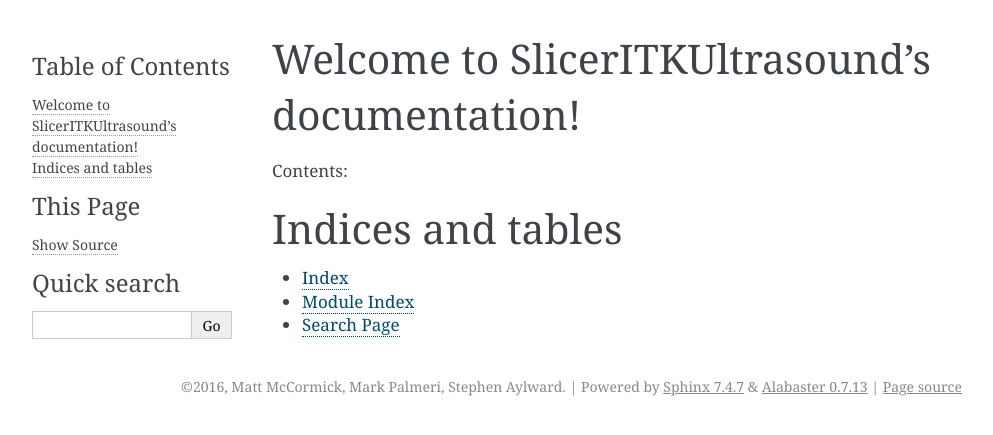
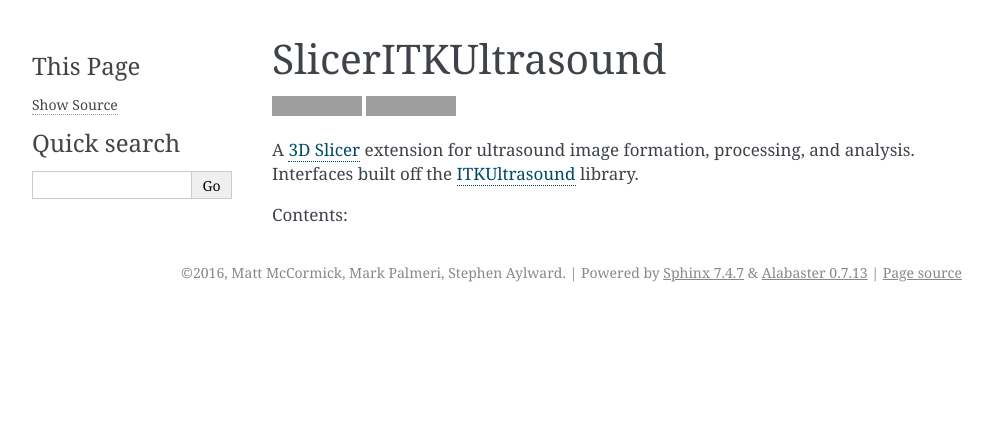
Before and after one commit to KitwareMedical/SlicerITKUltrasound, a Sphinx documentation site: the page built from Documentation/source/index.rst, in a window 1280 px wide. Shown: the top 435 px of the page, without its empty margins (148-1141 px from the left). Built offline with Sphinx 7.4.7, drawn with Linux system fonts in a browser that asks for light colours; grey boxes are pictures that could not be loaded.

Commit message:
DOC: Overview content on landing page

```diff
--- a/Documentation/source/index.rst
+++ b/Documentation/source/index.rst
@@ -1,21 +1,17 @@
-.. SlicerITKUltrasound documentation master file, created by
-   sphinx-quickstart on Wed Nov 30 18:01:12 2016.
-   You can adapt this file completely to your liking, but it should at least
-   contain the root `toctree` directive.
+===================
+SlicerITKUltrasound
+===================
 
-Welcome to SlicerITKUltrasound's documentation!
-===============================================
+.. image:: https://travis-ci.org/KitwareMedical/SlicerITKUltrasound.svg?branch=master
+    :target: https://travis-ci.org/KitwareMedical/SlicerITKUltrasound
+
+.. image:: https://img.shields.io/github/stars/KitwareMedical/SlicerITKUltrasound.svg?style=social&label=Star
+    :target: https://github.com/KitwareMedical/SlicerITKUltrasound
+
+A `3D Slicer <http://slicer.org/>`_ extension for ultrasound image formation, processing, and analysis. Interfaces built off the
+`ITKUltrasound <https://github.com/KitwareMedical/ITKUltrasound/>`_ library.
 
 Contents:
 
 .. toctree::
    :maxdepth: 2
-
-
-
-Indices and tables
-==================
-
-* :ref:`genindex`
-* :ref:`modindex`
-* :ref:`search`
```
